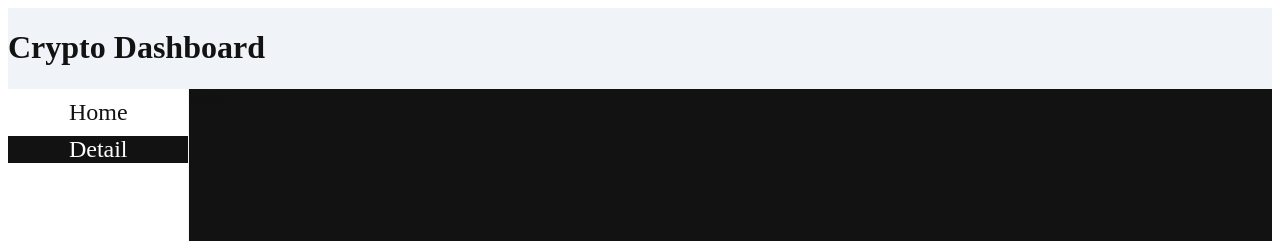
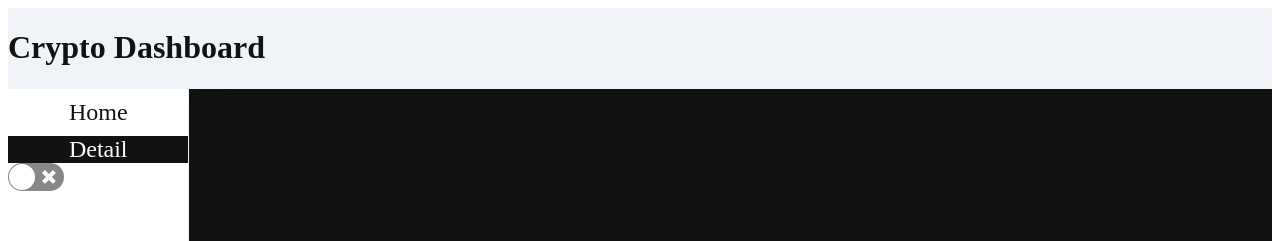
Before and after one commit to devKangMinHyeok/crypto-dashboard, a React (Create React App) app: page /detail in a window 1280 px wide. Shown: the top 241 px of the page. Built offline with nearby package versions, Linux system fonts and the light colour scheme.

Commit message:
폴더와 파일 깔끔하게 정리하기

```diff
--- a/package.json
+++ b/package.json
@@ -10,6 +10,7 @@
     "react-dom": "^17.0.2",
     "react-router-dom": "^6.2.1",
     "react-scripts": "5.0.0",
+    "react-switch": "^6.0.0",
     "styled-components": "^5.3.3",
     "web-vitals": "^2.1.4"
   },
--- a/src/App.js
+++ b/src/App.js
@@ -1,111 +1,12 @@
-import { useContext, useEffect, useState } from "react";
-import { BrowserRouter, Link, NavLink, Route, Routes } from "react-router-dom";
-import styled, { ThemeContext } from "styled-components";
+import { useState } from "react";
+import { BrowserRouter, Route, Routes } from "react-router-dom";
+import styled from "styled-components";
 import { ThemeProvider } from "styled-components";
-
-const DisplayBox = styled.div`
-  border-radius: 5px;
-  width: 200px;
-  padding: 10px;
-  gap: 3px;
-  display: flex;
-  flex-direction: column;
-  background-color: ${({ theme }) => theme.boxBgColor};
-`;
-
-function BtcInfo() {
-  const [infoLoading, setInfoLoading] = useState(true);
-  const [info, setInfo] = useState();
-  const [refresh, setRefresh] = useState(false);
-  useEffect(async () => {
-    const response = await fetch(
-      "https://api.coinpaprika.com/v1/tickers/btc-bitcoin"
-    );
-    const data = await response.json();
-    setInfo(data);
-    setInfoLoading(false);
-  }, [refresh]);
-  if (info) console.log(info);
-  const handleClick = () => {
-    setInfoLoading(true);
-    setRefresh((prev) => !prev);
-  };
-  return (
-    <DisplayBox>
-      {infoLoading ? (
-        <div>Loading</div>
-      ) : (
-        <div>
-          <div>역대최고가</div>
-          <div>{info.quotes.USD.ath_price}</div>
-          <div>시가총액</div>
-          <div>{info.quotes.USD.market_cap}</div>
-          <div>시가총액 변화율</div>
-          <div>{info.quotes.USD.market_cap_change_24h}</div>
-        </div>
-      )}
-      <button onClick={handleClick}>Refresh</button>
-    </DisplayBox>
-  );
-}
-
-const TitleLayout = styled.h1`
-  grid-column: 1 / span 2;
-`;
-
-function Title() {
-  return <TitleLayout>Crypto Dashboard</TitleLayout>;
-}
-
-const TabsLayout = styled.div`
-  background-color: ${({ theme }) => theme.tabBgColor};
-`;
-
-const TabBox = styled.div`
-  font-size: 24px;
-  text-align: center;
-  margin-top: 10px;
-  cursor: pointer;
-  a {
-    display: block;
-    width: 100%;
-    height: 100%;
-    color: inherit;
-    text-decoration: none;
-  }
-`;
-
-function Tabs() {
-  const theme = useContext(ThemeContext);
-  const setTabStyle = ({ isActive }) => {
-    return {
-      color: isActive ? theme.hightLightColor : theme.inActiveColor,
-      background: isActive ? theme.activeTabColor : theme.tabBgColor,
-    };
-  };
-  return (
-    <TabsLayout>
-      <TabBox>
-        <NavLink to="/" style={setTabStyle}>
-          Home
-        </NavLink>
-      </TabBox>
-      <TabBox>
-        <NavLink to="/detail" style={setTabStyle}>
-          Detail
-        </NavLink>
-      </TabBox>
-    </TabsLayout>
-  );
-}
-
-function Home() {
-  return <BtcInfo />;
-}
-
-function Detail() {
-  return <div>Detail</div>;
-}
+import Detail from "./components/Detail";
+import Home from "./components/Home";
+import Tabs from "./components/Tabs";
+import Title from "./components/Title";
+import { darkTheme, lightTheme } from "./theme";
 
 const LayoutBox = styled.div`
   display: grid;
@@ -121,23 +22,14 @@ const DisplayLayout = styled.div`
   background-color: ${({ theme }) => theme.displayBgColor};
 `;
 
-const theme = {
-  textColor: "#121212",
-  hightLightColor: "#FFFFFF",
-  inActiveColor: "#121212",
-  activeTabColor: "#121212",
-  bgColor: "#F0F3F8",
-  tabBgColor: "#FFFFFF",
-  boxBgColor: "#FFFFFF",
-  displayBgColor: "#121212",
-};
-
 function Layout() {
+  const [isLight, setIsLight] = useState(true);
   return (
-    <ThemeProvider theme={theme}>
+    <BrowserRouter>
+      <ThemeProvider theme={isLight ? lightTheme : darkTheme}>
         <LayoutBox>
           <Title />
-        <Tabs />
+          <Tabs isLight={isLight} setIsLight={setIsLight} />
           <DisplayLayout>
             <Routes>
               <Route path="/" element={<Home />} />
@@ -146,19 +38,12 @@ function Layout() {
           </DisplayLayout>
         </LayoutBox>
       </ThemeProvider>
-  );
-}
-
-function Router() {
-  return (
-    <BrowserRouter>
-      <Layout />
     </BrowserRouter>
   );
 }
 
 function App() {
-  return <Router />;
+  return <Layout />;
 }
 
 export default App;
--- /dev/null
+++ b/src/components/Detail.js
@@ -0,0 +1,5 @@
+function Detail() {
+  return <div>Detail</div>;
+}
+
+export default Detail;
--- /dev/null
+++ b/src/components/Home.js
@@ -0,0 +1,54 @@
+import { useEffect, useState } from "react";
+import styled from "styled-components";
+
+const DisplayBox = styled.div`
+  border-radius: 5px;
+  width: 200px;
+  padding: 10px;
+  gap: 3px;
+  display: flex;
+  flex-direction: column;
+  background-color: ${({ theme }) => theme.boxBgColor};
+`;
+
+function BtcInfo() {
+  const [infoLoading, setInfoLoading] = useState(true);
+  const [info, setInfo] = useState();
+  const [refresh, setRefresh] = useState(false);
+  useEffect(async () => {
+    const response = await fetch(
+      "https://api.coinpaprika.com/v1/tickers/btc-bitcoin"
+    );
+    const data = await response.json();
+    setInfo(data);
+    setInfoLoading(false);
+  }, [refresh]);
+  if (info) console.log(info);
+  const handleClick = () => {
+    setInfoLoading(true);
+    setRefresh((prev) => !prev);
+  };
+  return (
+    <DisplayBox>
+      {infoLoading ? (
+        <div>Loading</div>
+      ) : (
+        <div>
+          <div>역대최고가</div>
+          <div>{info.quotes.USD.ath_price}</div>
+          <div>시가총액</div>
+          <div>{info.quotes.USD.market_cap}</div>
+          <div>시가총액 변화율</div>
+          <div>{info.quotes.USD.market_cap_change_24h}</div>
+        </div>
+      )}
+      <button onClick={handleClick}>Refresh</button>
+    </DisplayBox>
+  );
+}
+
+function Home() {
+  return <BtcInfo />;
+}
+
+export default Home;
--- /dev/null
+++ b/src/components/Tabs.js
@@ -0,0 +1,52 @@
+import { useContext } from "react";
+import { NavLink } from "react-router-dom";
+import ReactSwitch from "react-switch";
+import styled, { ThemeContext } from "styled-components";
+
+const TabsLayout = styled.div`
+  background-color: ${({ theme }) => theme.tabBgColor};
+`;
+
+const TabBox = styled.div`
+  font-size: 24px;
+  text-align: center;
+  margin-top: 10px;
+  cursor: pointer;
+  a {
+    display: block;
+    width: 100%;
+    height: 100%;
+    color: inherit;
+    text-decoration: none;
+  }
+`;
+
+function Tabs({ isLight, setIsLight }) {
+  const theme = useContext(ThemeContext);
+  const setTabStyle = ({ isActive }) => {
+    return {
+      color: isActive ? theme.hightLightColor : theme.inActiveColor,
+      background: isActive ? theme.activeTabColor : theme.tabBgColor,
+    };
+  };
+  const changeTheme = () => {
+    setIsLight((prev) => !prev);
+  };
+  return (
+    <TabsLayout>
+      <TabBox>
+        <NavLink to="/" style={setTabStyle}>
+          Home
+        </NavLink>
+      </TabBox>
+      <TabBox>
+        <NavLink to="/detail" style={setTabStyle}>
+          Detail
+        </NavLink>
+      </TabBox>
+      <ReactSwitch checked={!isLight} onChange={changeTheme} />
+    </TabsLayout>
+  );
+}
+
+export default Tabs;
--- /dev/null
+++ b/src/components/Title.js
@@ -0,0 +1,11 @@
+import styled from "styled-components";
+
+const TitleLayout = styled.h1`
+  grid-column: 1 / span 2;
+`;
+
+function Title() {
+  return <TitleLayout>Crypto Dashboard</TitleLayout>;
+}
+
+export default Title;
--- /dev/null
+++ b/src/theme.js
@@ -0,0 +1,21 @@
+export const lightTheme = {
+  textColor: "#121212",
+  hightLightColor: "#FFFFFF",
+  inActiveColor: "#121212",
+  activeTabColor: "#121212",
+  bgColor: "#F0F3F8",
+  tabBgColor: "#FFFFFF",
+  boxBgColor: "#FFFFFF",
+  displayBgColor: "#121212",
+};
+
+export const darkTheme = {
+  textColor: "#FFFFFF",
+  hightLightColor: "#121212",
+  inActiveColor: "#FFFFFF",
+  activeTabColor: "#FFFFFF",
+  bgColor: "#121212",
+  tabBgColor: "#121212",
+  boxBgColor: "#121212",
+  displayBgColor: "#FFFFFF",
+};
```
Also changed, not shown: 1 other file (tests, documents, lock files or other folders). Lines whose indentation alone changed are shown as unchanged.
